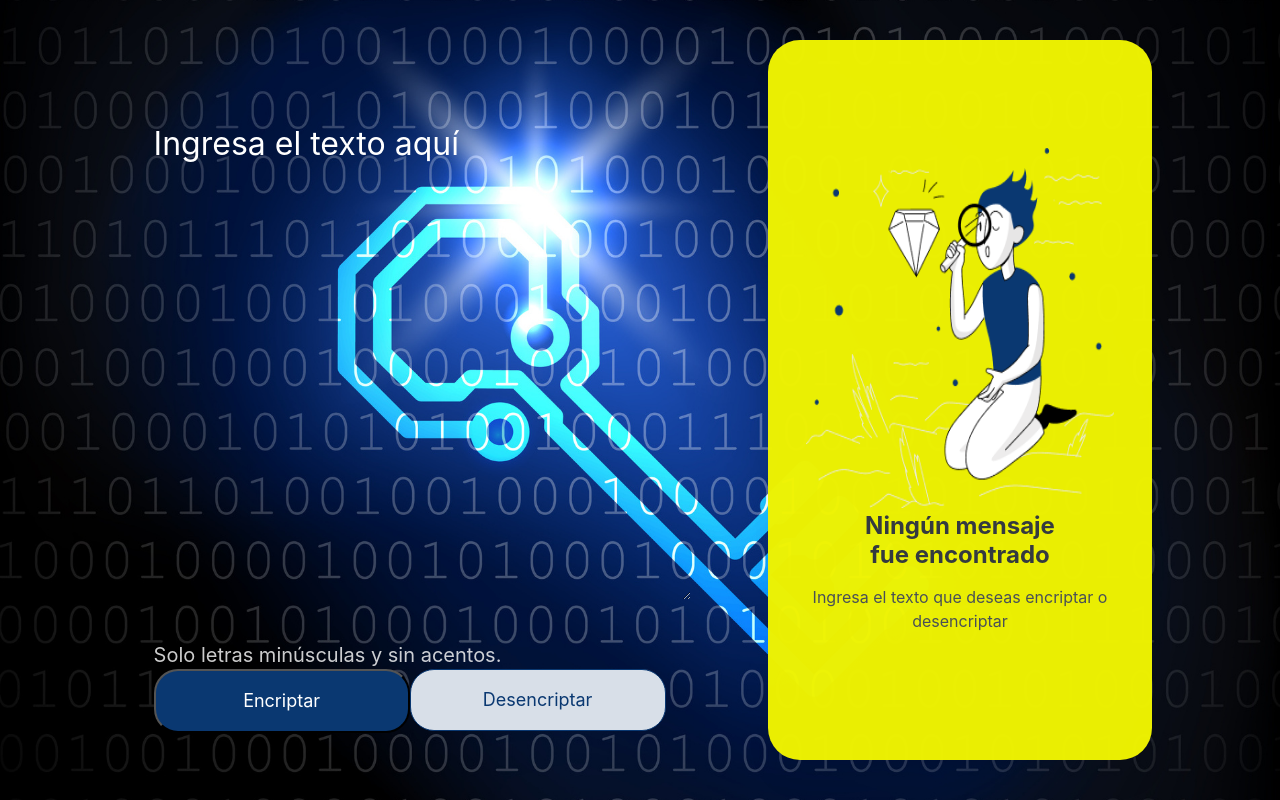
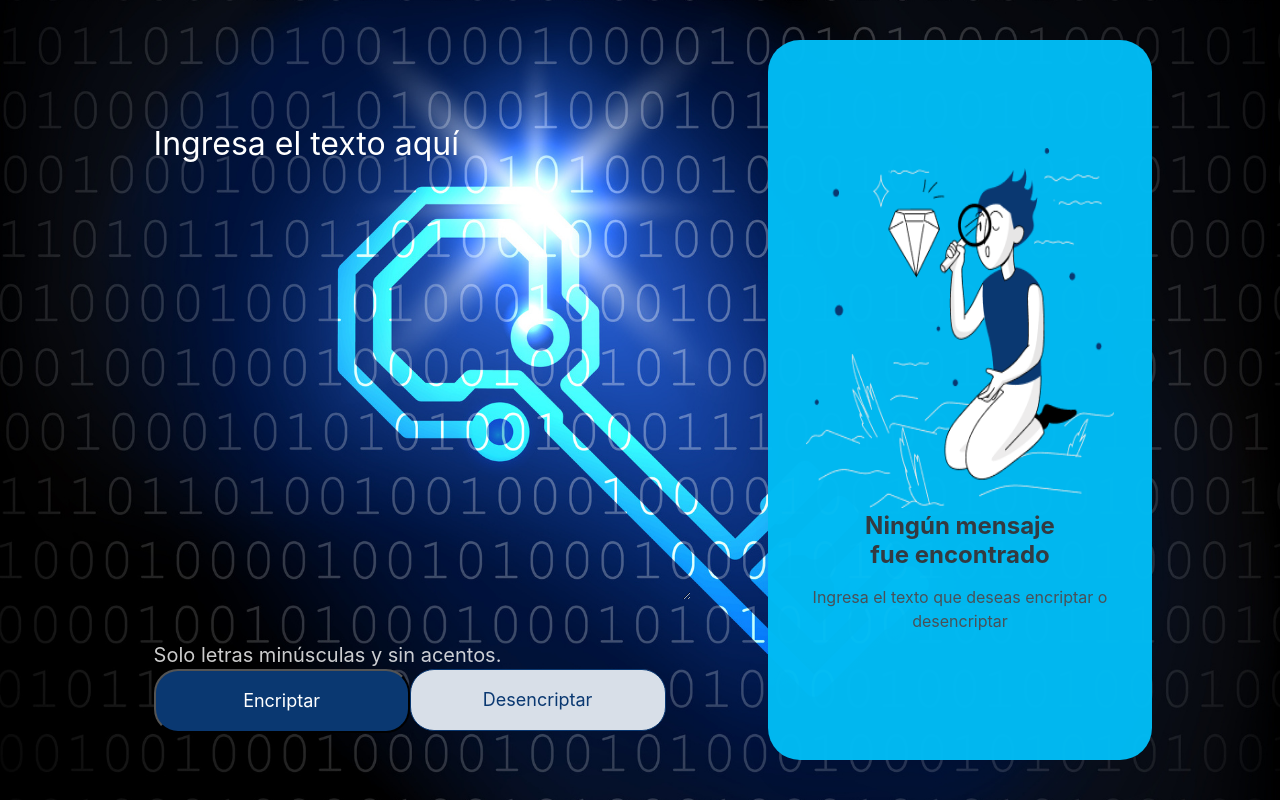
Before and after one commit to Nahuel-Gauna/encriptador, a plain HTML site: page index.html in a window 1280 px wide. Drawn offline with nearby package versions, Linux system fonts and the light colour scheme.

Commit message:
Update styles.css

```diff
--- a/styles.css
+++ b/styles.css
@@ -125,7 +125,7 @@
   height: 90%;
   left: 60%;
   top: 5%;
-  background: #eff302fa;
+  background: #02bbf3fa;
   box-shadow: 0px 24px 32px -8px rgba(0, 0, 0, 0.08);
   border-radius: 32px;
 }
```
